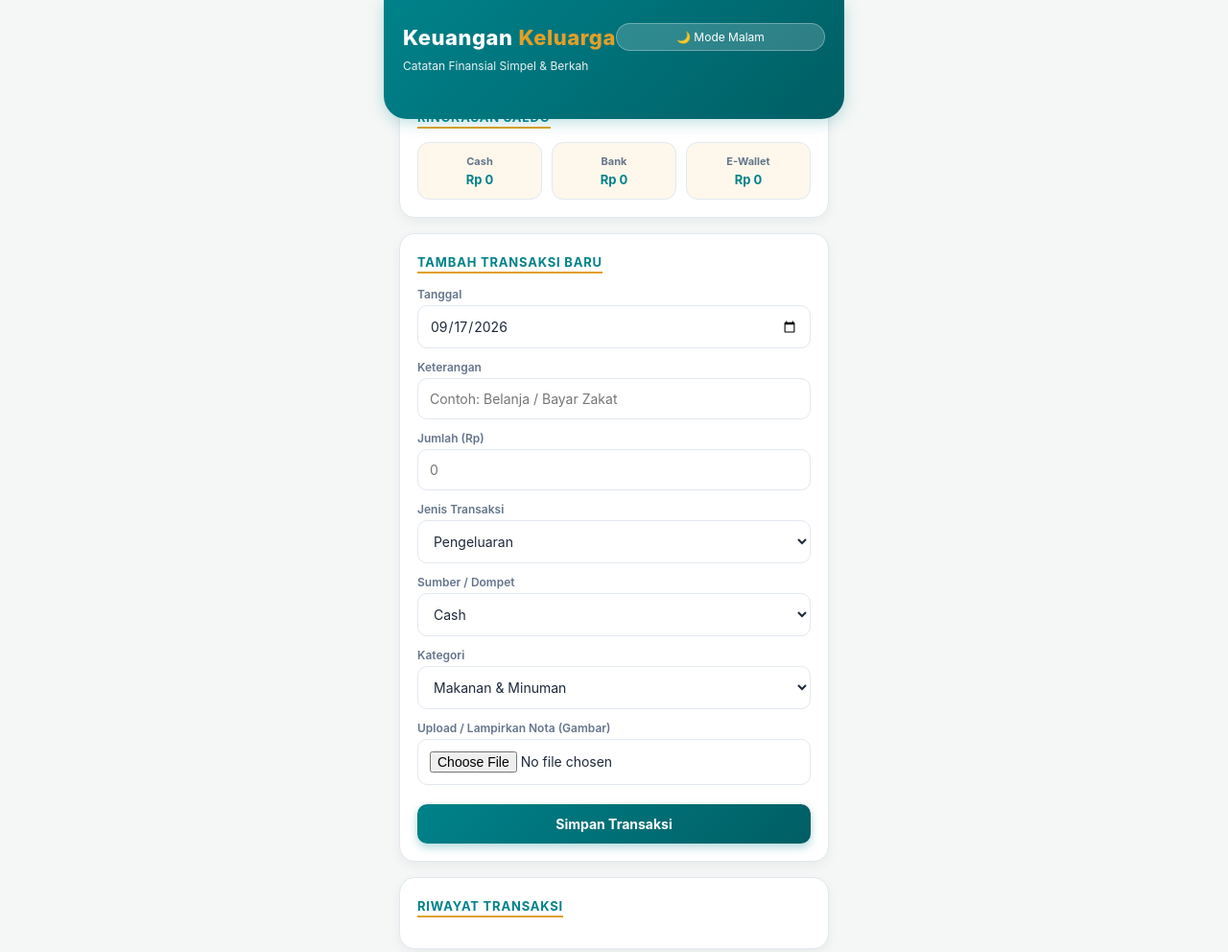
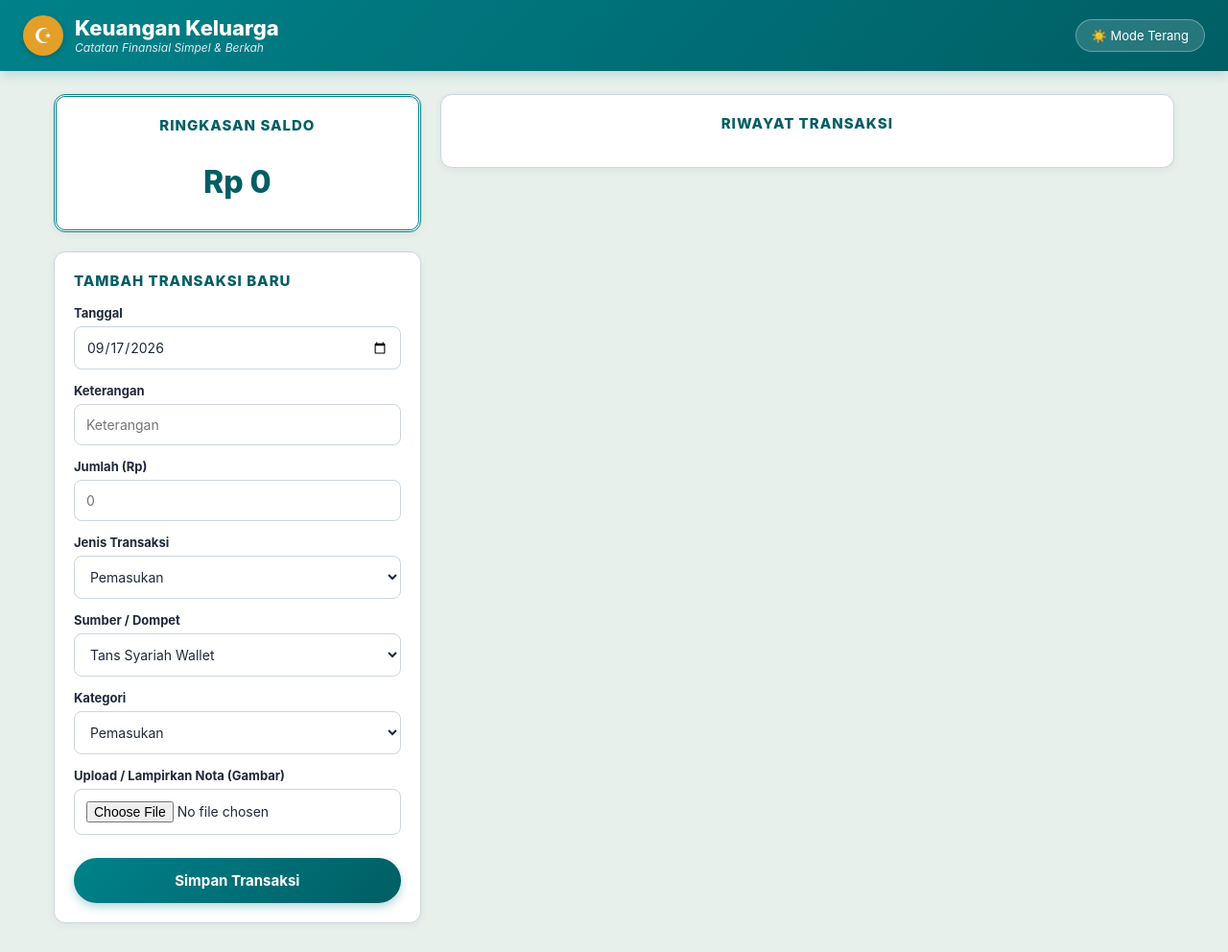
Before and after one commit to mhammadmustofa-cyber/Keuangan-Keluarga, a plain HTML site: page index.html in a window 1280 px wide. Shown: the whole page at 96% size. Drawn offline with Linux system fonts and the light colour scheme; no server answers.

Commit message:
Update index.html

```diff
--- a/index.html
+++ b/index.html
@@ -6,163 +6,178 @@
   <title>Keuangan Keluarga - Catatan Finansial Berkah</title>
   <style>
     :root {
-      /* Palette Warna Khas BSI (BSI Teal, Gold, Light BG) */
+      /* Palette BSI Syariah */
       --bsi-teal: #00828a;
       --bsi-teal-dark: #005e64;
       --bsi-gold: #e2a028;
-      --bsi-light-gold: #fdf8eb;
-      --bg-color: #f4f7f6;
+      --bsi-bg: #e8f0eb;
       --card-bg: #ffffff;
       --text-color: #1e293b;
       --text-muted: #64748b;
-      --border-color: #e2e8f0;
+      --border-color: #cbd5e1;
       --income: #059669;
       --expense: #dc2626;
     }
 
     body.dark-mode {
-      --bg-color: #0f172a;
+      --bsi-bg: #0f172a;
       --card-bg: #1e293b;
       --text-color: #f8fafc;
       --text-muted: #94a3b8;
       --border-color: #334155;
-      --bsi-light-gold: #1e293b;
     }
 
     * {
       box-sizing: border-box;
       margin: 0;
       padding: 0;
-      font-family: -apple-system, BlinkMacSystemFont, "Segoe UI", Roboto, "Helvetica Neue", sans-serif;
+      font-family: -apple-system, BlinkMacSystemFont, "Segoe UI", Roboto, sans-serif;
     }
 
     body {
-      background-color: var(--bg-color);
+      background-color: var(--bsi-bg);
       color: var(--text-color);
       padding-bottom: 30px;
-      max-width: 480px;
-      margin: 0 auto;
       transition: background-color 0.3s, color 0.3s;
     }
 
-    /* Header BSI Gradient Teal & Gold Pattern */
+    /* Header Utama Khas BSI */
     .bsi-header {
       background: linear-gradient(135deg, var(--bsi-teal) 0%, var(--bsi-teal-dark) 100%);
       color: white;
-      padding: 24px 20px 48px 20px;
-      border-bottom-left-radius: 24px;
-      border-bottom-right-radius: 24px;
-      box-shadow: 0 4px 15px rgba(0, 130, 138, 0.25);
-      position: relative;
-    }
-
-    .header-top {
+      padding: 16px 24px;
       display: flex;
       justify-content: space-between;
       align-items: center;
-      margin-bottom: 8px;
+      box-shadow: 0 4px 12px rgba(0, 130, 138, 0.2);
+    }
+
+    .brand-section {
+      display: flex;
+      align-items: center;
+      gap: 12px;
+    }
+
+    /* Logo Bintang/Cresent Syariah BSI */
+    .bsi-logo {
+      width: 42px;
+      height: 42px;
+      background: var(--bsi-gold);
+      border-radius: 50%;
+      display: flex;
+      justify-content: center;
+      align-items: center;
+      color: white;
+      font-size: 22px;
+      box-shadow: 0 2px 6px rgba(0,0,0,0.2);
     }
 
     .brand-title {
       font-size: 22px;
       font-weight: 800;
-      letter-spacing: 0.5px;
       color: #ffffff;
+      line-height: 1.1;
+    }
+
+    .brand-subtitle {
+      font-size: 12px;
+      color: #e2e8f0;
+      font-style: italic;
+    }
+
+    .theme-toggle-btn {
+      background: rgba(255, 255, 255, 0.15);
+      border: 1px solid rgba(255, 255, 255, 0.3);
+      color: white;
+      padding: 8px 16px;
+      border-radius: 20px;
+      cursor: pointer;
+      font-size: 13px;
       display: flex;
       align-items: center;
       gap: 6px;
     }
 
-    .brand-title span {
-      color: var(--bsi-gold);
+    /* Layout Utama Grid Responsive */
+    .main-container {
+      max-width: 1200px;
+      margin: 24px auto;
+      padding: 0 16px;
+      display: grid;
+      grid-template-columns: 1fr 2fr;
+      gap: 20px;
     }
 
-    .theme-toggle {
-      background: rgba(255, 255, 255, 0.18);
-      border: 1px solid rgba(255, 255, 255, 0.3);
-      color: white;
-      padding: 6px 12px;
-      border-radius: 20px;
-      cursor: pointer;
-      font-size: 12px;
-      backdrop-filter: blur(4px);
+    @media (max-width: 850px) {
+      .main-container {
+        grid-template-columns: 1fr;
       }
-
-    .content-container {
-      padding: 0 16px;
-      margin-top: -32px;
     }
 
     .card {
       background-color: var(--card-bg);
-      border-radius: 16px;
-      padding: 18px;
-      margin-bottom: 16px;
-      box-shadow: 0 4px 12px rgba(0,0,0,0.05);
+      border-radius: 12px;
+      padding: 20px;
+      margin-bottom: 20px;
+      box-shadow: 0 2px 8px rgba(0,0,0,0.06);
       border: 1px solid var(--border-color);
+      position: relative;
+    }
+
+    /* Motif Islami / Batik Frame Khas BSI */
+    .card-bsi-frame {
+      border: 3px double var(--bsi-teal);
+      background-color: var(--card-bg);
+      background-image: radial-gradient(var(--bsi-gold) 0.5px, transparent 0.5px);
+      background-size: 12px 12px;
     }
 
     .card-title {
-      font-size: 13px;
-      font-weight: 700;
-      color: var(--bsi-teal);
-      margin-bottom: 14px;
+      font-size: 15px;
+      font-weight: 800;
+      color: var(--bsi-teal-dark);
+      text-align: center;
       text-transform: uppercase;
-      letter-spacing: 0.8px;
-      border-bottom: 2px solid var(--bsi-gold);
-      display: inline-block;
-      padding-bottom: 2px;
+      letter-spacing: 1px;
+      margin-bottom: 16px;
     }
 
-    .wallets {
-      display: grid;
-      grid-template-columns: repeat(3, 1fr);
-      gap: 10px;
+    .saldo-display {
+      text-align: center;
+      padding: 10px 0;
     }
 
-    .wallet-item {
-      padding: 12px 8px;
-      border-radius: 12px;
-      background: var(--bsi-light-gold);
-      border: 1px solid var(--border-color);
-      text-align: center;
-    }
-
-    .wallet-item h4 {
-      font-size: 11px;
-      color: var(--text-muted);
-    }
-
-    .wallet-item p {
-      font-weight: 700;
-      font-size: 13px;
-      color: var(--bsi-teal);
+    .saldo-amount {
+      font-size: 32px;
+      font-weight: 800;
+      color: var(--bsi-teal-dark);
       margin-top: 4px;
     }
 
+    /* Form Input */
     form {
       display: flex;
       flex-direction: column;
-      gap: 12px;
+      gap: 14px;
     }
 
     .input-group {
       display: flex;
       flex-direction: column;
-      gap: 4px;
+      gap: 6px;
     }
 
     .input-group label {
-      font-size: 12px;
-      font-weight: 600;
-      color: var(--text-muted);
+      font-size: 13px;
+      font-weight: 700;
+      color: var(--text-color);
     }
 
-    input, select, button {
+    input, select {
       width: 100%;
       padding: 12px;
-      border-radius: 10px;
-      border: 1px solid var(--border-color);
+      border-radius: 8px;
+      border: 1.5px solid var(--border-color);
       background-color: var(--card-bg);
       color: var(--text-color);
       font-size: 14px;
@@ -171,33 +186,33 @@
 
     input:focus, select:focus {
       border-color: var(--bsi-teal);
-      box-shadow: 0 0 0 2px rgba(0, 130, 138, 0.15);
     }
 
     .btn-submit {
       background: linear-gradient(135deg, var(--bsi-teal) 0%, var(--bsi-teal-dark) 100%);
       color: #ffffff;
       border: none;
+      padding: 14px;
+      border-radius: 25px;
       font-weight: 700;
+      font-size: 15px;
       cursor: pointer;
-      margin-top: 8px;
+      margin-top: 10px;
       box-shadow: 0 4px 10px rgba(0, 130, 138, 0.3);
-      transition: transform 0.1s;
-    }
-
-    .btn-submit:active {
-      transform: scale(0.98);
     }
 
     .btn-cancel {
       background-color: var(--text-muted);
       color: white;
       border: none;
+      padding: 10px;
+      border-radius: 25px;
       font-weight: 600;
       cursor: pointer;
       display: none;
     }
 
+    /* List Transaksi */
     .transaction-list {
       list-style: none;
     }
@@ -207,23 +222,42 @@
       justify-content: space-between;
       align-items: center;
       padding: 14px 0;
-      border-bottom: 1px solid var(--border-color);
+      border-bottom: 1px dashed var(--border-color);
     }
 
     .transaction-item:last-child {
       border-bottom: none;
     }
 
+    .tx-left {
+      display: flex;
+      align-items: center;
+      gap: 12px;
+    }
+
+    .tx-icon {
+      width: 32px;
+      height: 32px;
+      border-radius: 50%;
+      display: flex;
+      align-items: center;
+      justify-content: center;
+      font-size: 16px;
+      font-weight: bold;
+    }
+
+    .tx-icon.pemasukan { background: #d1fae5; color: var(--income); }
+    .tx-icon.pengeluaran { background: #fee2e2; color: var(--expense); }
+
     .tx-info h4 {
       font-size: 14px;
-      font-weight: 600;
+      font-weight: 700;
       color: var(--text-color);
     }
 
     .tx-info p {
       font-size: 12px;
       color: var(--text-muted);
-      margin-top: 2px;
     }
 
     .tx-right {
@@ -231,17 +265,12 @@
     }
 
     .amount {
-      font-weight: 700;
-      font-size: 14px;
+      font-weight: 800;
+      font-size: 15px;
     }
 
-    .amount.pemasukan {
-      color: var(--income);
-    }
-
-    .amount.pengeluaran {
-      color: var(--expense);
-    }
+    .amount.pemasukan { color: var(--income); }
+    .amount.pengeluaran { color: var(--expense); }
 
     .action-btns {
       margin-top: 4px;
@@ -256,13 +285,13 @@
       cursor: pointer;
       font-size: 11px;
       font-weight: 600;
-      padding: 2px 4px;
     }
 
     .btn-delete { color: var(--expense); }
     .btn-edit { color: var(--bsi-teal); }
     .btn-nota { color: var(--bsi-gold); }
 
+    /* Modal Nota */
     .modal {
       display: none;
       position: fixed;
@@ -277,18 +306,16 @@
     .modal-content {
       background: var(--card-bg);
       border-radius: 16px;
-      padding: 16px;
+      padding: 20px;
       max-width: 400px;
       width: 100%;
       text-align: center;
-      border: 1px solid var(--border-color);
     }
 
     .modal-content img {
       max-width: 100%;
       max-height: 350px;
       border-radius: 8px;
-      object-fit: contain;
       margin-top: 10px;
     }
 
@@ -296,6 +323,8 @@
       background: var(--bsi-teal);
       color: white;
       border: none;
+      padding: 8px 16px;
+      border-radius: 8px;
       margin-top: 12px;
       cursor: pointer;
       font-weight: 600;
@@ -304,38 +333,30 @@
 </head>
 <body>
 
-  <!-- Header Keuangan Keluarga BSI Theme -->
+  <!-- Header BSI Keuangan Keluarga -->
   <div class="bsi-header">
-    <div class="header-top">
-      <div class="brand-title">Keuangan <span>Keluarga</span></div>
-      <button class="theme-toggle" onclick="toggleTheme()">🌙 Mode Malam</button>
+    <div class="brand-section">
+      <div class="bsi-logo">☪</div>
+      <div>
+        <div class="brand-title">Keuangan Keluarga</div>
+        <div class="brand-subtitle">Catatan Finansial Simpel & Berkah</div>
       </div>
-    <p style="font-size: 12px; opacity: 0.9;">Catatan Finansial Simpel & Berkah</p>
+    </div>
+    <button class="theme-toggle-btn" onclick="toggleTheme()">☀️ Mode Terang</button>
   </div>
 
-  <div class="content-container">
-    <!-- Ringkasan Saldo -->
-    <div class="card">
-      <div class="card-title">Ringkasan Saldo</div>
-      <div class="wallets">
-        <div class="wallet-item">
-          <h4>Cash</h4>
-          <p id="bal-cash">Rp 0</p>
-        </div>
-        <div class="wallet-item">
-          <h4>Bank</h4>
-          <p id="bal-bank">Rp 0</p>
-        </div>
-        <div class="wallet-item">
-          <h4>E-Wallet</h4>
-          <p id="bal-ewallet">Rp 0</p>
-        </div>
+  <div class="main-container">
+    <!-- Kolom Kiri: Ringkasan Saldo & Form -->
+    <div>
+      <div class="card card-bsi-frame">
+        <div class="card-title">RINGKASAN SALDO</div>
+        <div class="saldo-display">
+          <div class="saldo-amount" id="total-saldo">Rp 0</div>
         </div>
       </div>
 
-    <!-- Form Input Transaksi -->
       <div class="card">
-      <div class="card-title" id="form-title">Tambah Transaksi Baru</div>
+        <div class="card-title" id="form-title" style="text-align: left;">TAMBAH TRANSAKSI BARU</div>
         <form id="tx-form" onsubmit="saveTransaction(event)">
           <input type="hidden" id="tx-id">
           <input type="hidden" id="tx-receipt-data">
@@ -347,7 +368,7 @@
 
           <div class="input-group">
             <label for="desc">Keterangan</label>
-          <input type="text" id="desc" placeholder="Contoh: Belanja / Bayar Zakat" required>
+            <input type="text" id="desc" placeholder="Keterangan" required>
           </div>
 
           <div class="input-group">
@@ -358,16 +379,16 @@
           <div class="input-group">
             <label for="type">Jenis Transaksi</label>
             <select id="type">
+              <option value="pemasukan">Pemasukan</option>
               <option value="pengeluaran">Pengeluaran</option>
-            <option value="pemasukan">Pemasukan</option>
             </select>
           </div>
 
           <div class="input-group">
             <label for="wallet">Sumber / Dompet</label>
             <select id="wallet">
+              <option value="bank">Tans Syariah Wallet</option>
               <option value="cash">Cash</option>
-            <option value="bank">Bank</option>
               <option value="ewallet">E-Wallet</option>
             </select>
           </div>
@@ -375,11 +396,11 @@
           <div class="input-group">
             <label for="category">Kategori</label>
             <select id="category">
+              <option value="Pemasukan">Pemasukan</option>
+              <option value="Pengeluaran">Pengeluaran</option>
               <option value="Makanan">Makanan & Minuman</option>
               <option value="Transport">Transportasi</option>
-            <option value="Gaji">Gaji / Pendapatan</option>
               <option value="Iuran">Iuran / Zakat</option>
-            <option value="Lainnya">Lain-lain</option>
             </select>
           </div>
 
@@ -392,11 +413,14 @@
           <button type="button" id="btn-cancel" class="btn-cancel" onclick="resetForm()">Batal Edit</button>
         </form>
       </div>
+    </div>
 
-    <!-- Riwayat Transaksi -->
+    <!-- Kolom Kanan: Riwayat Transaksi -->
+    <div>
       <div class="card">
-      <div class="card-title">Riwayat Transaksi</div>
+        <div class="card-title" style="text-align: center;">RIWAYAT TRANSAKSI</div>
         <ul class="transaction-list" id="tx-list"></ul>
+      </div>
     </div>
   </div>
 
@@ -413,7 +437,7 @@
   <script src="https://www.gstatic.com/firebasejs/10.8.0/firebase-app-compat.js"></script>
   <script src="https://www.gstatic.com/firebasejs/10.8.0/firebase-database-compat.js"></script>
 
-  <!-- Inisialisasi Firebase & Logika Aplikasi -->
+  <!-- Firebase Logic -->
   <script>
     const firebaseConfig = {
       apiKey: "AIzaSyDWVKUMsOgZ_RQkva2sKPT_KatNxkJlrWA",
@@ -429,16 +453,12 @@
     firebase.initializeApp(firebaseConfig);
     const db = firebase.database();
 
-    // Default Tanggal Hari Ini
     document.getElementById('date').valueAsDate = new Date();
 
     function toggleTheme() {
       document.body.classList.toggle('dark-mode');
-      const isDark = document.body.classList.contains('dark-mode');
-      document.querySelector('.theme-toggle').innerText = isDark ? '☀️ Mode Terang' : '🌙 Mode Malam';
     }
 
-    // Convert file gambar ke Base64 DataURL
     let currentReceiptBase64 = "";
     function handleImageUpload(e) {
       const file = e.target.files[0];
@@ -452,7 +472,6 @@
       }
     }
 
-    // Simpan Transaksi (Tambah / Update)
     function saveTransaction(e) {
       e.preventDefault();
       const id = document.getElementById('tx-id').value;
@@ -464,16 +483,7 @@
       const category = document.getElementById('category').value;
       const receipt = document.getElementById('tx-receipt-data').value || "";
 
-      const txData = {
-        date,
-        desc,
-        amount,
-        type,
-        wallet,
-        category,
-        receipt,
-        timestamp: Date.now()
-      };
+      const txData = { date, desc, amount, type, wallet, category, receipt, timestamp: Date.now() };
 
       if (id) {
         db.ref('transactions/' + id).update(txData);
@@ -484,7 +494,6 @@
       resetForm();
     }
 
-    // Load data ke form untuk di-edit
     function editTransaction(id, date, desc, amount, type, wallet, category, receipt) {
       document.getElementById('tx-id').value = id;
       document.getElementById('date').value = date;
@@ -495,7 +504,7 @@
       document.getElementById('category').value = category;
       document.getElementById('tx-receipt-data').value = receipt || "";
 
-      document.getElementById('form-title').innerText = 'Edit Transaksi';
+      document.getElementById('form-title').innerText = 'EDIT TRANSAKSI';
       document.getElementById('btn-submit').innerText = 'Update Transaksi';
       document.getElementById('btn-cancel').style.display = 'block';
     }
@@ -505,7 +514,7 @@
       document.getElementById('tx-receipt-data').value = '';
       document.getElementById('tx-form').reset();
       document.getElementById('date').valueAsDate = new Date();
-      document.getElementById('form-title').innerText = 'Tambah Transaksi Baru';
+      document.getElementById('form-title').innerText = 'TAMBAH TRANSAKSI BARU';
       document.getElementById('btn-submit').innerText = 'Simpan Transaksi';
       document.getElementById('btn-cancel').style.display = 'none';
       currentReceiptBase64 = "";
@@ -517,7 +526,6 @@
       }
     }
 
-    // Modal Nota
     function showReceipt(receiptData) {
       document.getElementById('modal-img').src = receiptData;
       document.getElementById('receipt-modal').style.display = 'flex';
@@ -526,10 +534,9 @@
       document.getElementById('receipt-modal').style.display = 'none';
     }
 
-    // Firebase Listener
     db.ref('transactions').on('value', (snapshot) => {
       const data = snapshot.val();
-      const balances = { cash: 0, bank: 0, ewallet: 0 };
+      let totalSaldo = 0;
       const listEl = document.getElementById('tx-list');
       listEl.innerHTML = '';
 
@@ -537,27 +544,29 @@
         Object.keys(data).forEach(key => {
           const tx = data[key];
 
-          const w = balances[tx.wallet] !== undefined ? tx.wallet : 'bank';
           if (tx.type === 'pemasukan') {
-            balances[w] += tx.amount;
+            totalSaldo += tx.amount;
           } else {
-            balances[w] -= tx.amount;
+            totalSaldo -= tx.amount;
           }
 
-          const displayDate = tx.date ? tx.date : '-';
           const hasReceipt = tx.receipt && tx.receipt.length > 0;
 
           const li = document.createElement('li');
           li.className = 'transaction-item';
           li.innerHTML = `
+            <div class="tx-left">
+              <div class="tx-icon ${tx.type}">${tx.type === 'pemasukan' ? '↑' : '↓'}</div>
               <div class="tx-info">
                 <h4>${tx.desc}</h4>
-              <p>${displayDate} • ${tx.category} • <span style="text-transform: capitalize;">${tx.wallet}</span></p>
+                <p>Tans Syariah Wallet</p>
+              </div>
             </div>
             <div class="tx-right">
               <div class="amount ${tx.type}">
-                ${tx.type === 'pemasukan' ? '+' : '-'} Rp ${tx.amount.toLocaleString('id-ID')}
+                Rp ${tx.amount.toLocaleString('id-ID')}
               </div>
+              <p style="font-size: 11px; color: var(--text-muted);">${tx.type}</p>
               <div class="action-btns">
                 ${hasReceipt ? `<button class="btn-action btn-nota" onclick="showReceipt('${tx.receipt}')">📄 Nota</button>` : ''}
                 <button class="btn-action btn-edit" onclick="editTransaction('${key}', '${tx.date || ''}', '${tx.desc}', ${tx.amount}, '${tx.type}', '${tx.wallet}', '${tx.category}', '${tx.receipt || ''}')">Edit</button>
@@ -569,9 +578,7 @@
         });
       }
 
-      document.getElementById('bal-cash').innerText = `Rp ${balances.cash.toLocaleString('id-ID')}`;
-      document.getElementById('bal-bank').innerText = `Rp ${(balances.bank + (balances.bca || 0)).toLocaleString('id-ID')}`;
-      document.getElementById('bal-ewallet').innerText = `Rp ${balances.ewallet.toLocaleString('id-ID')}`;
+      document.getElementById('total-saldo').innerText = `Rp ${totalSaldo.toLocaleString('id-ID')}`;
     });
   </script>
 </body>
```
Lines whose indentation alone changed are shown as unchanged.
